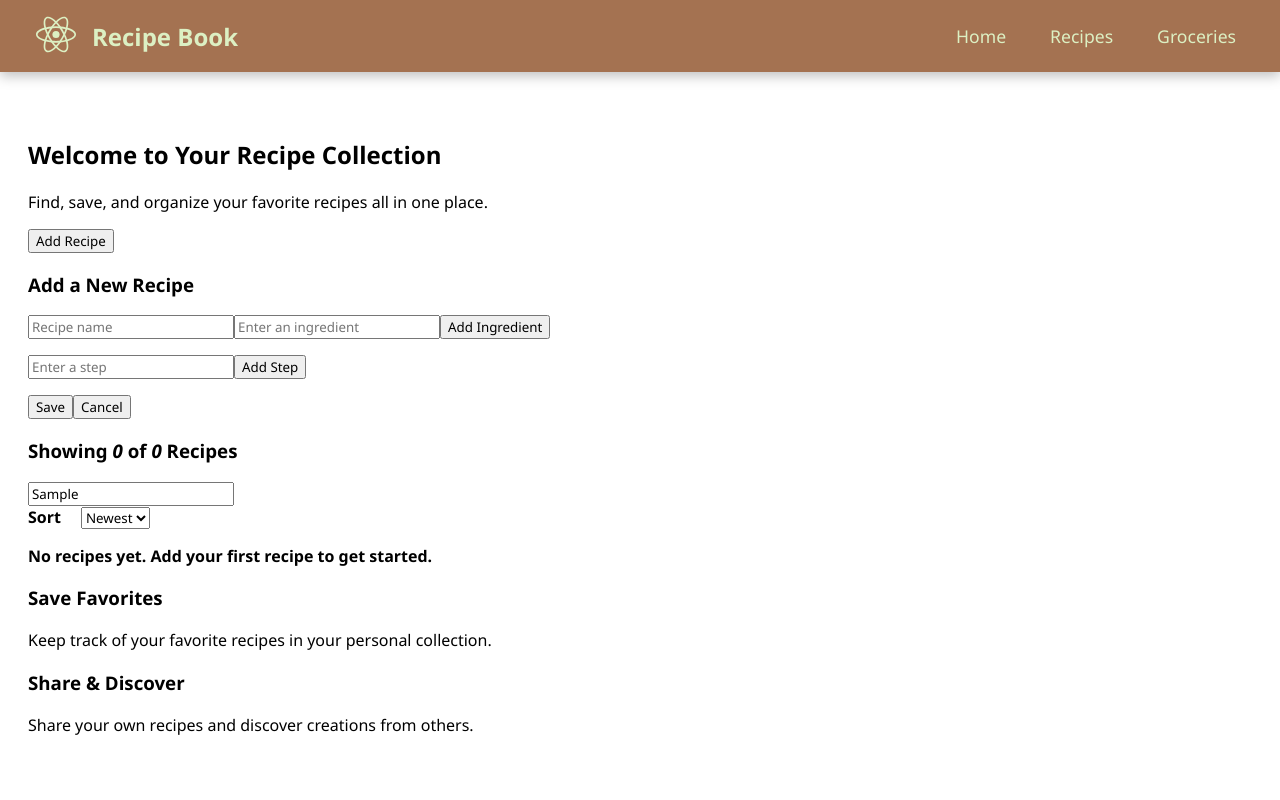
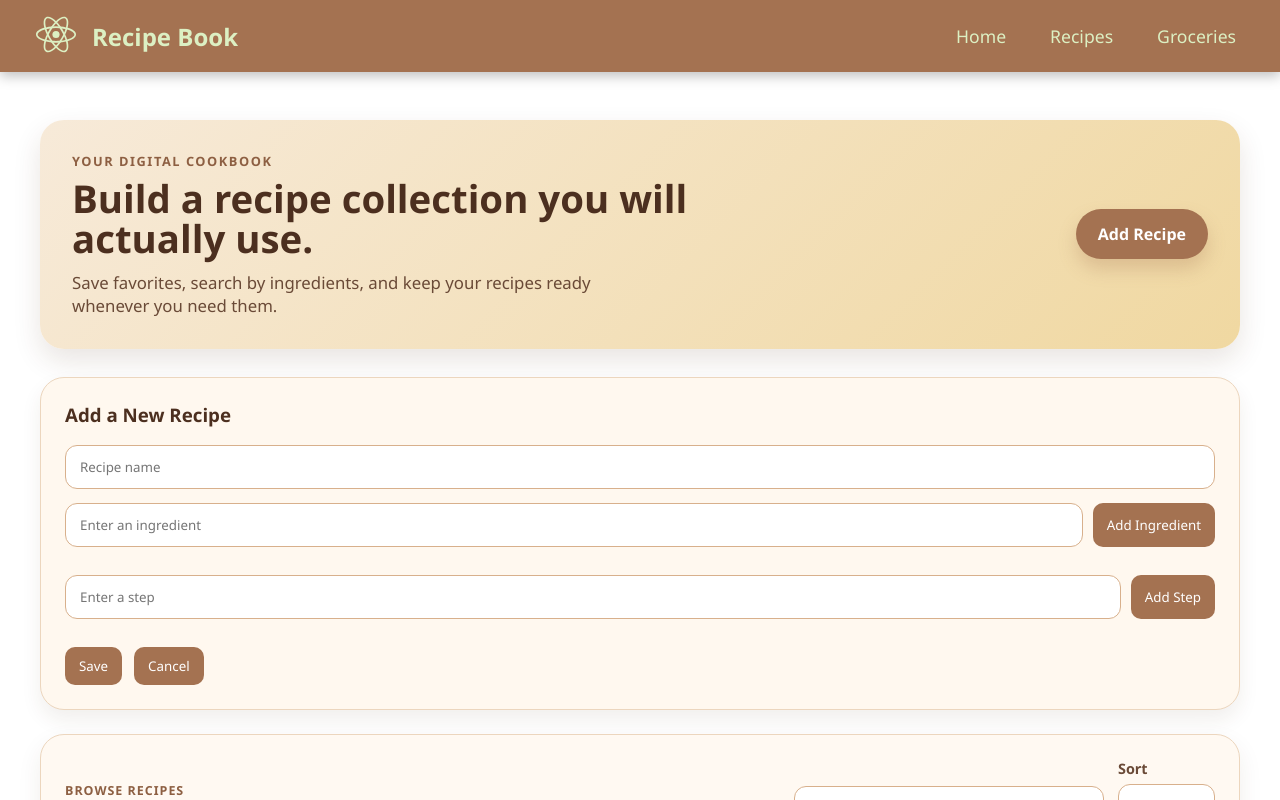
Before and after one commit to jerichomc/RecipeBook, a React (Vite) app in the folder recipe-book/: page /recipes in a window 1280 px wide. Both pictures are taken after typing "Sample" into the empty fields and a click on the button "Add Recipe". Shown: the top 800 px of the page. Built offline with nearby package versions, Linux system fonts and the light colour scheme.

Commit message:
mase css improvements for recipes page

```diff
--- a/recipe-book/src/index.css
+++ b/recipe-book/src/index.css
@@ -8,6 +8,287 @@
 
 .recipe-content {
     padding: 30px 20px;
+}
+
+.recipe-page {
+    padding: 32px 20px 48px;
+    max-width: 1200px;
+    margin: 0 auto;
+}
+
+.recipe-hero {
+    display: flex;
+    justify-content: space-between;
+    align-items: center;
+    gap: 24px;
+    padding: 32px;
+    border-radius: 24px;
+    background: linear-gradient(135deg, #f7ead9 0%, #f0d8a1 100%);
+    box-shadow: 0 12px 28px rgba(72, 42, 18, 0.12);
+    margin-bottom: 28px;
+}
+
+.recipe-hero-copy{
+    max-width: 640px;
+}
+
+.recipe-eyebrow {
+    margin: 0 0 8px;
+    text-transform: uppercase;
+    letter-spacing: 0.12em;
+    font-size: 0.8rem;
+    font-weight: 700;
+    color: #8d5f42;
+}
+
+.recipe-hero h2 {
+    margin: 0 0 12px;
+    font-size: clamp(2rem, 3vw, 3rem);
+    line-height: 1.05;
+    color: #4c2f1f;
+}
+
+.recipe-hero-text {
+    margin: 0;
+    max-width: 56ch;
+    color: #6a4a37;
+    font-size: 1.05rem;
+}
+
+.recipe-hero-actions {
+    display: flex;
+    align-items: center;
+}
+
+.cta-button {
+    border: none;
+    border-radius: 999px;
+    padding: 14px 22px;
+    background: #a47251;
+    color: white;
+    font-size: 1rem;
+    font-weight: 700;
+    cursor: pointer;
+    box-shadow: 0 10px 18px rgba(164, 114, 81, 0.28);
+}
+
+.cta-button:hover {
+    background: #8d5f42;
+    box-shadow: 0 12px 24px rgba(141, 95, 66, 0.32);
+}
+
+.recipes-panel {
+  background: #fff9f2;
+  border: 1px solid #ecd6be;
+  border-radius: 24px;
+  padding: 24px;
+  box-shadow: 0 10px 24px rgba(74, 47, 31, 0.08);
+}
+
+.recipes-panel-header {
+  display: flex;
+  justify-content: space-between;
+  align-items: end;
+  gap: 20px;
+  margin-bottom: 24px;
+  flex-wrap: wrap;
+}
+
+.recipes-kicker {
+  margin: 0 0 6px;
+  text-transform: uppercase;
+  letter-spacing: 0.08em;
+  font-size: 0.78rem;
+  font-weight: 700;
+  color: #8d5f42;
+}
+
+.recipes-panel-header h3 {
+  margin: 0;
+  color: #4c2f1f;
+}
+
+.recipes-controls {
+  display: flex;
+  gap: 14px;
+  align-items: end;
+  flex-wrap: wrap;
+}
+
+.recipes-search {
+  min-width: 280px;
+  padding: 12px 14px;
+  border: 1px solid #d8b08c;
+  border-radius: 12px;
+  background: #fff;
+}
+
+.recipes-sort-group {
+  display: flex;
+  flex-direction: column;
+  gap: 6px;
+}
+
+.recipes-sort-group label {
+  font-size: 0.9rem;
+  font-weight: 700;
+  color: #6a4a37;
+}
+
+.recipes-sort-group select {
+  padding: 12px 14px;
+  border: 1px solid #d8b08c;
+  border-radius: 12px;
+  background: #fff;
+}
+
+.recipes-grid-wrap {
+  margin-top: 12px;
+}
+
+.recipes-grid {
+  list-style: none;
+  padding: 0;
+  margin: 0;
+  display: grid;
+  grid-template-columns: repeat(auto-fit, minmax(280px, 1fr));
+  gap: 18px;
+}
+
+.recipes-empty-state {
+  padding: 28px;
+  border-radius: 18px;
+  background: #f7ead9;
+  color: #5c3b28;
+}
+
+.recipes-empty-state h4 {
+  margin: 0 0 8px;
+}
+
+.recipes-empty-state p {
+  margin: 0;
+}
+
+.recipe-form-panel {
+  margin: 24px 0;
+  padding: 24px;
+  border-radius: 24px;
+  background: #fff8ef;
+  border: 1px solid #ecd6be;
+  box-shadow: 0 10px 20px rgba(74, 47, 31, 0.08);
+}
+
+.recipe-form {
+  display: flex;
+  flex-direction: column;
+  gap: 14px;
+}
+
+.recipe-form h3 {
+  margin: 0 0 4px;
+  color: #4c2f1f;
+}
+
+.recipe-form input {
+  padding: 12px 14px;
+  border: 1px solid #d8b08c;
+  border-radius: 12px;
+  background: #fff;
+}
+
+.recipe-builder-row {
+  display: flex;
+  gap: 10px;
+  flex-wrap: wrap;
+}
+
+.recipe-builder-row input {
+  flex: 1;
+  min-width: 220px;
+}
+
+.recipe-builder-row button,
+.recipe-form-actions button,
+.recipe-builder-list button,
+.recipe-card-actions button {
+  border: none;
+  border-radius: 10px;
+  padding: 10px 14px;
+  background: #a47251;
+  color: #fff;
+  cursor: pointer;
+}
+
+.recipe-builder-row button:hover,
+.recipe-form-actions button:hover,
+.recipe-builder-list button:hover,
+.recipe-card-actions button:hover {
+  background: #8d5f42;
+}
+
+.recipe-builder-list {
+  list-style: none;
+  margin: 0;
+  padding: 0;
+  display: flex;
+  flex-direction: column;
+  gap: 10px;
+}
+
+.recipe-builder-list li {
+  display: flex;
+  justify-content: space-between;
+  align-items: center;
+  gap: 12px;
+  padding: 12px 14px;
+  background: #f7ead9;
+  border-radius: 12px;
+}
+
+.recipe-builder-list-numbered {
+  list-style: decimal;
+  padding-left: 20px;
+}
+
+.recipe-form-actions {
+  display: flex;
+  gap: 12px;
+  flex-wrap: wrap;
+}
+
+.recipe-card {
+  background-color: #dd9e59;
+  border-radius: 16px;
+  box-shadow: 0 8px 20px rgba(0, 0, 0, 0.18);
+  padding: 20px;
+  margin-bottom: 5px;
+  list-style: none;
+  border: 1px solid rgba(76, 47, 31, 0.08);
+  transition: transform 0.2s ease, box-shadow 0.2s ease, background-color 0.2s ease;
+}
+
+.recipe-card:hover {
+  background-color: #f0d8a1;
+  box-shadow: 0 14px 28px rgba(0, 0, 0, 0.18);
+  transform: translateY(-4px);
+}
+
+.recipe-card h4 {
+  margin-top: 0;
+  color: #4c2f1f;
+}
+
+.recipe-card p,
+.recipe-card li {
+  color: #4c2f1f;
+}
+
+.recipe-card-actions {
+  display: flex;
+  gap: 10px;
+  margin-top: 16px;
+  flex-wrap: wrap;
 }
 
 .navbar {
@@ -73,21 +354,8 @@
   scale: 1.10;
 }
 
-.recipe-card {
-    background-color: #DD9E59;
-    border-radius: 8px;
-    box-shadow: 0 4px 12px rgba(0, 0, 0, 0.4);
-    padding: 20px;
-    margin-bottom: 20px;
-    list-style: none;
-    border: 2px solid transparent;
-}
 
-.recipe-card:hover {
-    background-color: #F0D8A1;
-    box-shadow: 0 6px 16px rgba(0, 0, 0, 0.5);
-    transform: translateY(-2px);
-}
+
 
 #sort-label {
     margin-right: 20px;
@@ -259,4 +527,39 @@
   .grocery-remove-btn {
     width: 100%;
   }
+  .recipe-hero {
+    flex-direction: column;
+    align-items: flex-start;
+  }
+
+  .recipes-controls {
+    width: 100%;
+  }
+
+  .recipes-search {
+    width: 100%;
+    min-width: 0;
+  }
+
+  .recipes-sort-group {
+    width: 100%;
+  }
+
+  .recipes-sort-group select {
+    width: 100%;
+  }
+
+  .recipe-builder-row {
+    flex-direction: column;
+  }
+
+  .recipe-builder-row input,
+  .recipe-builder-row button {
+    width: 100%;
+  }
+
+  .recipe-builder-list li {
+    flex-direction: column;
+    align-items: flex-start;
+  }
 }
--- a/recipe-book/src/pages/Recipes.jsx
+++ b/recipe-book/src/pages/Recipes.jsx
@@ -135,18 +135,30 @@ function Recipes() {
   return (
   <div className="App">
     <Navbar />
-      <main className="recipe-content">
-        <section className="hero">
-          <h2>Welcome to Your Recipe Collection</h2>
-          <p>
-            Find, save, and organize your favorite recipes all in one place.
+
+    <main className="recipe-page">
+      <section className="recipe-hero">
+        <div className="recipe-hero-copy">
+          <p className="recipe-eyebrow">Your Digital Cookbook</p>
+          <h2>Build a recipe collection you will actually use.</h2>
+          <p className="recipe-hero-text">
+            Save favorites, search by ingredients, and keep your recipes ready
+            whenever you need them.
           </p>
+        </div>
 
-          <button className="cta-button" onClick={() => updateShowForm(true)}>
+        <div className="recipe-hero-actions">
+          <button
+            className="cta-button"
+            onClick={() => updateShowForm(true)}
+          >
             Add Recipe
           </button>
+        </div>
+      </section>
 
       {showForm && (
+        <section className="recipe-form-panel">
           <div className="recipe-form">
             <h3>Add a New Recipe</h3>
 
@@ -156,42 +168,43 @@ function Recipes() {
               placeholder="Recipe name"
             />
 
+            <div className="recipe-builder-row">
               <input
                 value={ingredientInput}
                 onChange={(e) => updateIngredientInput(e.target.value)}
                 placeholder="Enter an ingredient"
               />
               <button onClick={addIngredient}>Add Ingredient</button>
+            </div>
 
-              <ul>
+            <ul className="recipe-builder-list">
               {ingredients.map((ingredient, index) => (
                 <li key={index}>
-                    {ingredient}
-                    <button onClick={() => removeIngredient(index)}>
-                      Remove
-                    </button>
+                  <span>{ingredient}</span>
+                  <button onClick={() => removeIngredient(index)}>Remove</button>
                 </li>
               ))}
             </ul>
 
+            <div className="recipe-builder-row">
               <input
                 value={instructionInput}
                 onChange={(e) => updateInstructionInput(e.target.value)}
                 placeholder="Enter a step"
               />
               <button onClick={addInstruction}>Add Step</button>
+            </div>
 
-              <ol>
+            <ol className="recipe-builder-list recipe-builder-list-numbered">
               {instructions.map((instruction, index) => (
                 <li key={index}>
-                    {instruction}
-                    <button onClick={() => removeInstruction(index)}>
-                      Remove
-                    </button>
+                  <span>{instruction}</span>
+                  <button onClick={() => removeInstruction(index)}>Remove</button>
                 </li>
               ))}
             </ol>
 
+            <div className="recipe-form-actions">
               <button
                 onClick={() => {
                   addRecipe(recipeName, ingredients, instructions);
@@ -219,24 +232,34 @@ function Recipes() {
                 Cancel
               </button>
             </div>
+          </div>
+        </section>
       )}
-        </section>
 
-        <section className="features">
-          <div className="feature-card">
+      <section className="recipes-panel">
+        <div className="recipes-panel-header">
+          <div>
+            <p className="recipes-kicker">Browse Recipes</p>
             <h3>
-              Showing <em>{filteredRecipes.length}</em> of <em>{recipes.length}</em> Recipes
+              Showing <em>{filteredRecipes.length}</em> of <em>{recipes.length}</em>{" "}
+              recipes
             </h3>
+          </div>
 
+          <div className="recipes-controls">
             <input
+              className="recipes-search"
               value={searchTerm}
               onChange={(e) => {
                 updateSearchTerm(e.target.value);
               }}
-            ></input>
-            <br />
-            <label id="sort-label">Sort</label>
+              placeholder="Search by recipe, ingredient, or instruction"
+            />
+
+            <div className="recipes-sort-group">
+              <label htmlFor="recipe-sort">Sort</label>
               <select
+                id="recipe-sort"
                 value={sortOrder}
                 onChange={(e) => updateSortOrder(e.target.value)}
               >
@@ -245,14 +268,23 @@ function Recipes() {
                 <option value="a-z">A-Z</option>
                 <option value="z-a">Z-A</option>
               </select>
+            </div>
+          </div>
+        </div>
 
         {recipes.length === 0 ? (
-              <p><b>No recipes yet. Add your first recipe to get started.</b></p>
+          <div className="recipes-empty-state">
+            <h4>No recipes yet</h4>
+            <p>Add your first recipe to start building your collection.</p>
+          </div>
         ) : filteredRecipes.length === 0 ? (
-              <p><b>No recipes matched your search.</b></p>
+          <div className="recipes-empty-state">
+            <h4>No recipes matched your search</h4>
+            <p>Try a different ingredient, title, or instruction keyword.</p>
+          </div>
         ) : (
-              <div>
-                <ul>
+          <div className="recipes-grid-wrap">
+            <ul className="recipes-grid">
               {filteredRecipes.map((recipe) => (
                 <RecipeCard
                   key={recipe.id}
@@ -262,8 +294,12 @@ function Recipes() {
                 />
               ))}
             </ul>
+          </div>
+        )}
+      </section>
 
       {editForm && (
+        <section className="recipe-form-panel">
           <div className="recipe-form">
             <h3>Edit Recipe</h3>
 
@@ -273,42 +309,43 @@ function Recipes() {
               placeholder="Recipe name"
             />
 
+            <div className="recipe-builder-row">
               <input
                 value={ingredientInput}
                 onChange={(e) => updateIngredientInput(e.target.value)}
                 placeholder="Enter an ingredient"
               />
               <button onClick={addIngredient}>Add Ingredient</button>
+            </div>
 
-                    <ul>
+            <ul className="recipe-builder-list">
               {ingredients.map((ingredient, index) => (
                 <li key={index}>
-                          {ingredient}
-                          <button onClick={() => removeIngredient(index)}>
-                            Remove
-                          </button>
+                  <span>{ingredient}</span>
+                  <button onClick={() => removeIngredient(index)}>Remove</button>
                 </li>
               ))}
             </ul>
 
+            <div className="recipe-builder-row">
               <input
                 value={instructionInput}
                 onChange={(e) => updateInstructionInput(e.target.value)}
                 placeholder="Enter a step"
               />
               <button onClick={addInstruction}>Add Step</button>
+            </div>
 
-                    <ol>
+            <ol className="recipe-builder-list recipe-builder-list-numbered">
               {instructions.map((instruction, index) => (
                 <li key={index}>
-                          {instruction}
-                          <button onClick={() => removeInstruction(index)}>
-                            Remove
-                          </button>
+                  <span>{instruction}</span>
+                  <button onClick={() => removeInstruction(index)}>Remove</button>
                 </li>
               ))}
             </ol>
 
+            <div className="recipe-form-actions">
               <button
                 onClick={() => {
                   editRecipe(
@@ -343,26 +380,13 @@ function Recipes() {
                 Cancel
               </button>
             </div>
-                )}
-              </div>
-            )}
-          </div>
-
-          <div className="feature-card">
-            <h3>Save Favorites</h3>
-            <p>
-              Keep track of your favorite recipes in your personal collection.
-            </p>
-          </div>
-
-          <div className="feature-card">
-            <h3>Share & Discover</h3>
-            <p>Share your own recipes and discover creations from others.</p>
           </div>
         </section>
+      )}
     </main>
   </div>
 );
+
 }
 
 export default Recipes;
```
Lines whose indentation alone changed are shown as unchanged.
